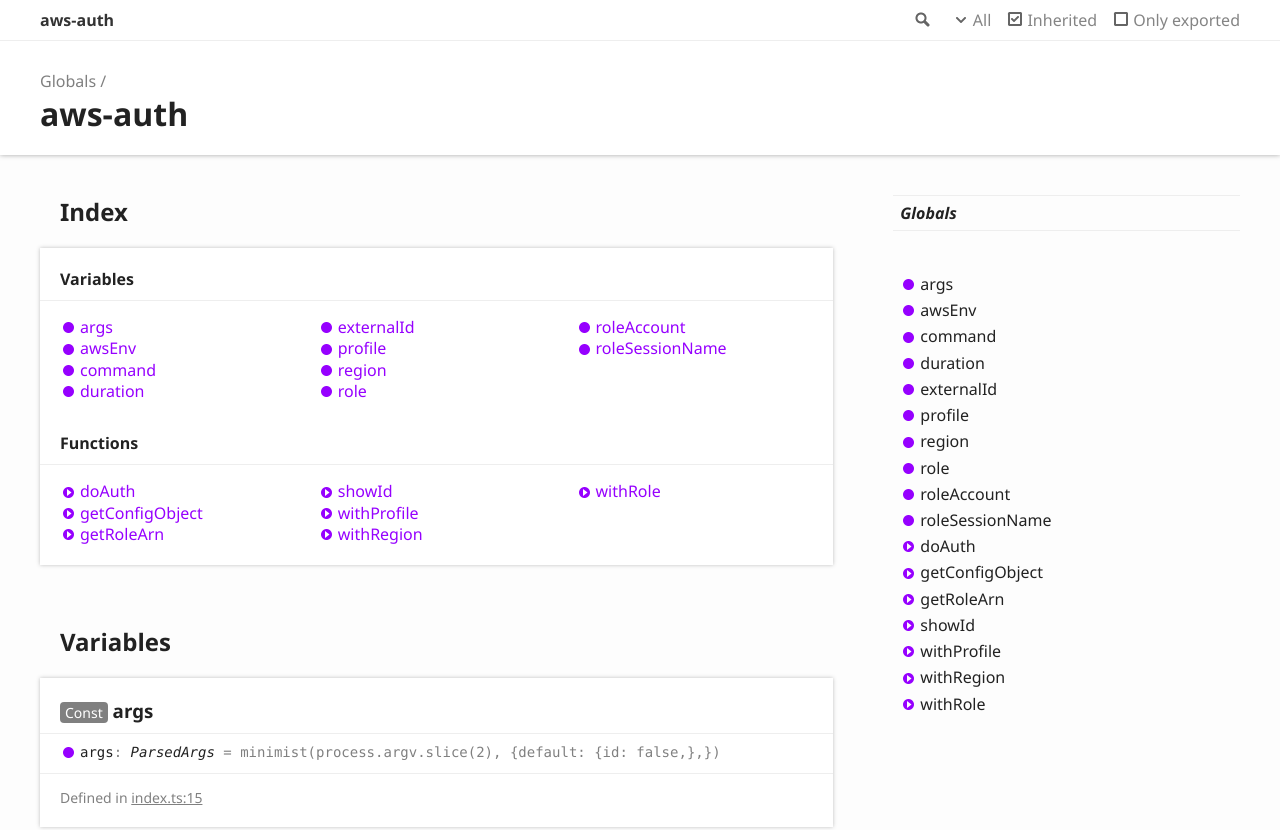
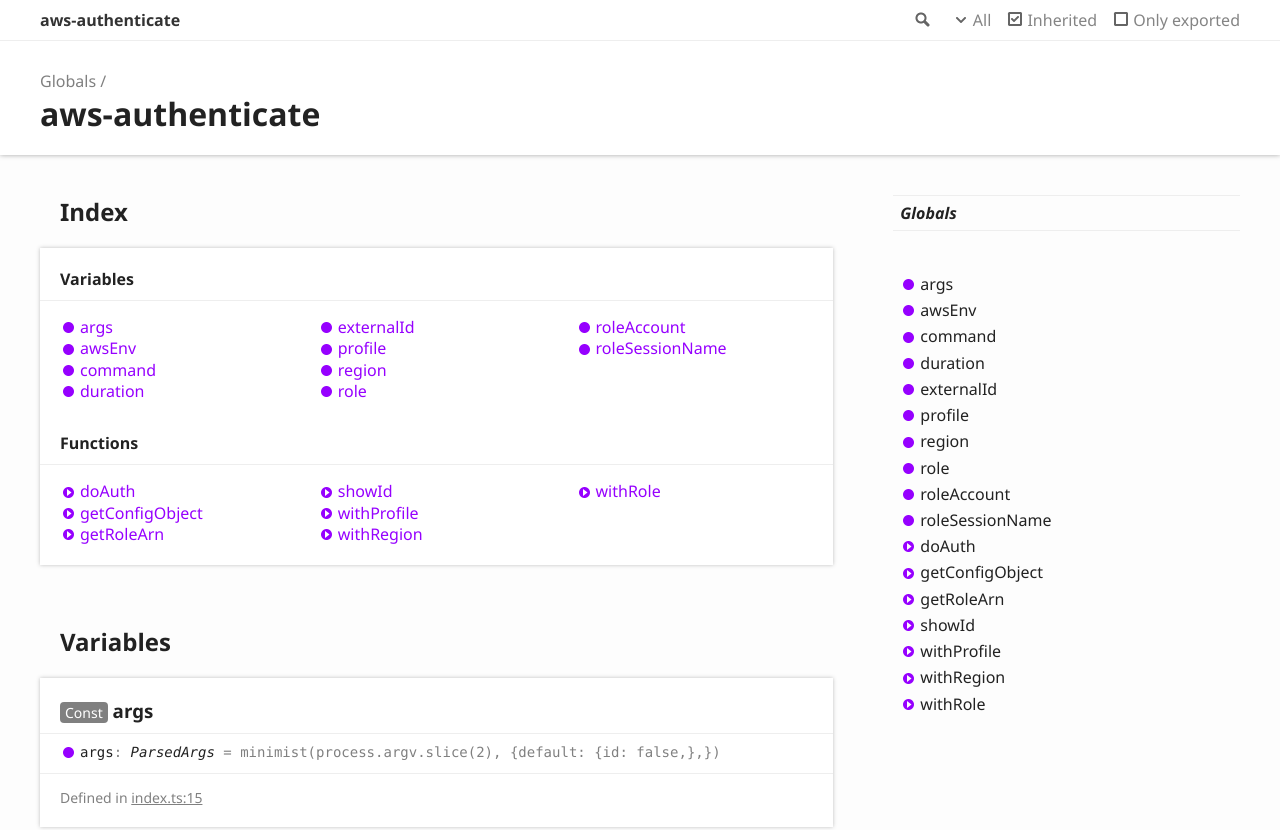
Before and after one commit to taimos/aws-authenticate, a website: page doc/globals.html in a window 1280 px wide. Shown: the top 830 px of the page. Drawn offline with Linux system fonts and the light colour scheme.

Commit message:
chore: rename due to npm nameing checks

```diff
--- a/doc/globals.html
+++ b/doc/globals.html
@@ -3,7 +3,7 @@
 <head>
 	<meta charset="utf-8">
 	<meta http-equiv="X-UA-Compatible" content="IE=edge">
-	<title>aws-auth</title>
+	<title>aws-authenticate</title>
 	<meta name="description" content="">
 	<meta name="viewport" content="width=device-width, initial-scale=1">
 	<link rel="stylesheet" href="assets/css/main.css">
@@ -22,7 +22,7 @@
 						<li class="state loading">Preparing search index...</li>
 						<li class="state failure">The search index is not available</li>
 					</ul>
-					<a href="index.html" class="title">aws-auth</a>
+					<a href="index.html" class="title">aws-authenticate</a>
 				</div>
 				<div class="table-cell" id="tsd-widgets">
 					<div id="tsd-filter">
@@ -54,7 +54,7 @@
 					<a href="globals.html">Globals</a>
 				</li>
 			</ul>
-			<h1> aws-auth</h1>
+			<h1> aws-authenticate</h1>
 		</div>
 	</div>
 </header>
@@ -103,7 +103,7 @@
 					<div class="tsd-signature tsd-kind-icon">args<span class="tsd-signature-symbol">:</span> <span class="tsd-signature-type">ParsedArgs</span><span class="tsd-signature-symbol"> =&nbsp;minimist(process.argv.slice(2), {default: {id: false,},})</span></div>
 					<aside class="tsd-sources">
 						<ul>
-							<li>Defined in <a href="https://github.com/taimos/aws-auth/blob/b859b91/lib/index.ts#L15">index.ts:15</a></li>
+							<li>Defined in <a href="https://github.com/taimos/aws-authenticate/blob/8732073/lib/index.ts#L15">index.ts:15</a></li>
 						</ul>
 					</aside>
 				</section>
@@ -113,7 +113,7 @@
 					<div class="tsd-signature tsd-kind-icon">aws<wbr>Env<span class="tsd-signature-symbol">:</span> <span class="tsd-signature-type">any</span></div>
 					<aside class="tsd-sources">
 						<ul>
-							<li>Defined in <a href="https://github.com/taimos/aws-auth/blob/b859b91/lib/index.ts#L22">index.ts:22</a></li>
+							<li>Defined in <a href="https://github.com/taimos/aws-authenticate/blob/8732073/lib/index.ts#L22">index.ts:22</a></li>
 						</ul>
 					</aside>
 				</section>
@@ -123,7 +123,7 @@
 					<div class="tsd-signature tsd-kind-icon">command<span class="tsd-signature-symbol">:</span> <span class="tsd-signature-type">string</span><span class="tsd-signature-symbol"> =&nbsp;args._[0]</span></div>
 					<aside class="tsd-sources">
 						<ul>
-							<li>Defined in <a href="https://github.com/taimos/aws-auth/blob/b859b91/lib/index.ts#L21">index.ts:21</a></li>
+							<li>Defined in <a href="https://github.com/taimos/aws-authenticate/blob/8732073/lib/index.ts#L21">index.ts:21</a></li>
 						</ul>
 					</aside>
 				</section>
@@ -133,7 +133,7 @@
 					<div class="tsd-signature tsd-kind-icon">duration<span class="tsd-signature-symbol">:</span> <span class="tsd-signature-type">any</span><span class="tsd-signature-symbol"> =&nbsp;args.duration</span></div>
 					<aside class="tsd-sources">
 						<ul>
-							<li>Defined in <a href="https://github.com/taimos/aws-auth/blob/b859b91/lib/index.ts#L29">index.ts:29</a></li>
+							<li>Defined in <a href="https://github.com/taimos/aws-authenticate/blob/8732073/lib/index.ts#L29">index.ts:29</a></li>
 						</ul>
 					</aside>
 				</section>
@@ -143,7 +143,7 @@
 					<div class="tsd-signature tsd-kind-icon">external<wbr>Id<span class="tsd-signature-symbol">:</span> <span class="tsd-signature-type">any</span><span class="tsd-signature-symbol"> =&nbsp;args.externalId</span></div>
 					<aside class="tsd-sources">
 						<ul>
-							<li>Defined in <a href="https://github.com/taimos/aws-auth/blob/b859b91/lib/index.ts#L28">index.ts:28</a></li>
+							<li>Defined in <a href="https://github.com/taimos/aws-authenticate/blob/8732073/lib/index.ts#L28">index.ts:28</a></li>
 						</ul>
 					</aside>
 				</section>
@@ -153,7 +153,7 @@
 					<div class="tsd-signature tsd-kind-icon">profile<span class="tsd-signature-symbol">:</span> <span class="tsd-signature-type">any</span><span class="tsd-signature-symbol"> =&nbsp;args.profile</span></div>
 					<aside class="tsd-sources">
 						<ul>
-							<li>Defined in <a href="https://github.com/taimos/aws-auth/blob/b859b91/lib/index.ts#L27">index.ts:27</a></li>
+							<li>Defined in <a href="https://github.com/taimos/aws-authenticate/blob/8732073/lib/index.ts#L27">index.ts:27</a></li>
 						</ul>
 					</aside>
 				</section>
@@ -163,7 +163,7 @@
 					<div class="tsd-signature tsd-kind-icon">region<span class="tsd-signature-symbol">:</span> <span class="tsd-signature-type">any</span><span class="tsd-signature-symbol"> =&nbsp;args.region</span></div>
 					<aside class="tsd-sources">
 						<ul>
-							<li>Defined in <a href="https://github.com/taimos/aws-auth/blob/b859b91/lib/index.ts#L26">index.ts:26</a></li>
+							<li>Defined in <a href="https://github.com/taimos/aws-authenticate/blob/8732073/lib/index.ts#L26">index.ts:26</a></li>
 						</ul>
 					</aside>
 				</section>
@@ -173,7 +173,7 @@
 					<div class="tsd-signature tsd-kind-icon">role<span class="tsd-signature-symbol">:</span> <span class="tsd-signature-type">any</span><span class="tsd-signature-symbol"> =&nbsp;args.role</span></div>
 					<aside class="tsd-sources">
 						<ul>
-							<li>Defined in <a href="https://github.com/taimos/aws-auth/blob/b859b91/lib/index.ts#L24">index.ts:24</a></li>
+							<li>Defined in <a href="https://github.com/taimos/aws-authenticate/blob/8732073/lib/index.ts#L24">index.ts:24</a></li>
 						</ul>
 					</aside>
 				</section>
@@ -183,7 +183,7 @@
 					<div class="tsd-signature tsd-kind-icon">role<wbr>Account<span class="tsd-signature-symbol">:</span> <span class="tsd-signature-type">any</span><span class="tsd-signature-symbol"> =&nbsp;args.roleAccount</span></div>
 					<aside class="tsd-sources">
 						<ul>
-							<li>Defined in <a href="https://github.com/taimos/aws-auth/blob/b859b91/lib/index.ts#L25">index.ts:25</a></li>
+							<li>Defined in <a href="https://github.com/taimos/aws-authenticate/blob/8732073/lib/index.ts#L25">index.ts:25</a></li>
 						</ul>
 					</aside>
 				</section>
@@ -193,7 +193,7 @@
 					<div class="tsd-signature tsd-kind-icon">role<wbr>Session<wbr>Name<span class="tsd-signature-symbol">:</span> <span class="tsd-signature-type">any</span><span class="tsd-signature-symbol"> =&nbsp;args.roleSessionName</span></div>
 					<aside class="tsd-sources">
 						<ul>
-							<li>Defined in <a href="https://github.com/taimos/aws-auth/blob/b859b91/lib/index.ts#L30">index.ts:30</a></li>
+							<li>Defined in <a href="https://github.com/taimos/aws-authenticate/blob/8732073/lib/index.ts#L30">index.ts:30</a></li>
 						</ul>
 					</aside>
 				</section>
@@ -210,7 +210,7 @@
 						<li class="tsd-description">
 							<aside class="tsd-sources">
 								<ul>
-									<li>Defined in <a href="https://github.com/taimos/aws-auth/blob/b859b91/lib/index.ts#L106">index.ts:106</a></li>
+									<li>Defined in <a href="https://github.com/taimos/aws-authenticate/blob/8732073/lib/index.ts#L106">index.ts:106</a></li>
 								</ul>
 							</aside>
 							<h4 class="tsd-returns-title">Returns <span class="tsd-signature-type">Promise</span><span class="tsd-signature-symbol">&lt;</span><span class="tsd-signature-type">void</span><span class="tsd-signature-symbol">&gt;</span></h4>
@@ -227,7 +227,7 @@
 						<li class="tsd-description">
 							<aside class="tsd-sources">
 								<ul>
-									<li>Defined in <a href="https://github.com/taimos/aws-auth/blob/b859b91/lib/index.ts#L32">index.ts:32</a></li>
+									<li>Defined in <a href="https://github.com/taimos/aws-authenticate/blob/8732073/lib/index.ts#L32">index.ts:32</a></li>
 								</ul>
 							</aside>
 							<h4 class="tsd-returns-title">Returns <span class="tsd-signature-type">ConfigurationOptions</span>
@@ -249,7 +249,7 @@
 						<li class="tsd-description">
 							<aside class="tsd-sources">
 								<ul>
-									<li>Defined in <a href="https://github.com/taimos/aws-auth/blob/b859b91/lib/index.ts#L67">index.ts:67</a></li>
+									<li>Defined in <a href="https://github.com/taimos/aws-authenticate/blob/8732073/lib/index.ts#L67">index.ts:67</a></li>
 								</ul>
 							</aside>
 							<h4 class="tsd-returns-title">Returns <span class="tsd-signature-type">Promise</span><span class="tsd-signature-symbol">&lt;</span><span class="tsd-signature-type">string</span><span class="tsd-signature-symbol">&gt;</span></h4>
@@ -266,7 +266,7 @@
 						<li class="tsd-description">
 							<aside class="tsd-sources">
 								<ul>
-									<li>Defined in <a href="https://github.com/taimos/aws-auth/blob/b859b91/lib/index.ts#L100">index.ts:100</a></li>
+									<li>Defined in <a href="https://github.com/taimos/aws-authenticate/blob/8732073/lib/index.ts#L100">index.ts:100</a></li>
 								</ul>
 							</aside>
 							<h4 class="tsd-returns-title">Returns <span class="tsd-signature-type">Promise</span><span class="tsd-signature-symbol">&lt;</span><span class="tsd-signature-type">void</span><span class="tsd-signature-symbol">&gt;</span></h4>
@@ -283,7 +283,7 @@
 						<li class="tsd-description">
 							<aside class="tsd-sources">
 								<ul>
-									<li>Defined in <a href="https://github.com/taimos/aws-auth/blob/b859b91/lib/index.ts#L51">index.ts:51</a></li>
+									<li>Defined in <a href="https://github.com/taimos/aws-authenticate/blob/8732073/lib/index.ts#L51">index.ts:51</a></li>
 								</ul>
 							</aside>
 							<h4 class="tsd-returns-title">Returns <span class="tsd-signature-type">void</span></h4>
@@ -300,7 +300,7 @@
 						<li class="tsd-description">
 							<aside class="tsd-sources">
 								<ul>
-									<li>Defined in <a href="https://github.com/taimos/aws-auth/blob/b859b91/lib/index.ts#L59">index.ts:59</a></li>
+									<li>Defined in <a href="https://github.com/taimos/aws-authenticate/blob/8732073/lib/index.ts#L59">index.ts:59</a></li>
 								</ul>
 							</aside>
 							<h4 class="tsd-returns-title">Returns <span class="tsd-signature-type">void</span></h4>
@@ -317,7 +317,7 @@
 						<li class="tsd-description">
 							<aside class="tsd-sources">
 								<ul>
-									<li>Defined in <a href="https://github.com/taimos/aws-auth/blob/b859b91/lib/index.ts#L77">index.ts:77</a></li>
+									<li>Defined in <a href="https://github.com/taimos/aws-authenticate/blob/8732073/lib/index.ts#L77">index.ts:77</a></li>
 								</ul>
 							</aside>
 							<h4 class="tsd-returns-title">Returns <span class="tsd-signature-type">Promise</span><span class="tsd-signature-symbol">&lt;</span><span class="tsd-signature-type">void</span><span class="tsd-signature-symbol">&gt;</span></h4>
```
Also changed, not shown: doc/index.html (+3 -3 lines), package.json (+5 -5 lines).
